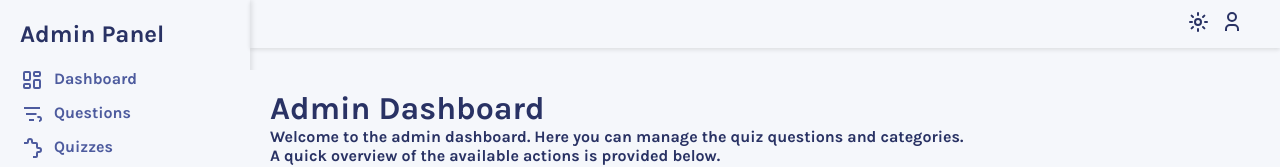
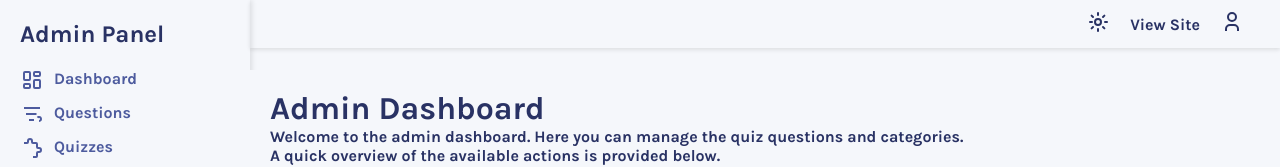
Before and after one commit to habibma/quizzical, a React (Vite) app: page /admin in a window 1280 px wide. Shown: the top 167 px of the page. Built offline with nearby package versions, Linux system fonts and the light colour scheme; no server answers.

Commit message:
UX: link to frontpage

```diff
--- a/src/pages/Admin/components/Header.css
+++ b/src/pages/Admin/components/Header.css
@@ -50,3 +50,12 @@
         display: none;
     }
 }
+
+.view-site a {
+    text-decoration: none;
+    color: var(--header-text-color);
+    font-weight: bold;
+    padding: 5px 10px;
+    border-radius: 4px;
+    transition: background-color 0.3s ease;
+}
--- a/src/pages/Admin/components/Header.jsx
+++ b/src/pages/Admin/components/Header.jsx
@@ -22,6 +22,11 @@ const Header = ({ isSidebarOpen, toggleSidebar, pageTitle, opened, handleToggleS
                 <div className="theme-toggle" onClick={toggleTheme}>
                     {theme === 'light' ? <LightIcon /> : <DarkIcon />}
                 </div>
+                <div className="view-site">
+                    <a href="/" target="_blank" rel="noopener noreferrer">
+                        View Site
+                    </a>
+                </div>
                 <UserMenu />
             </div>
         </header>
```
